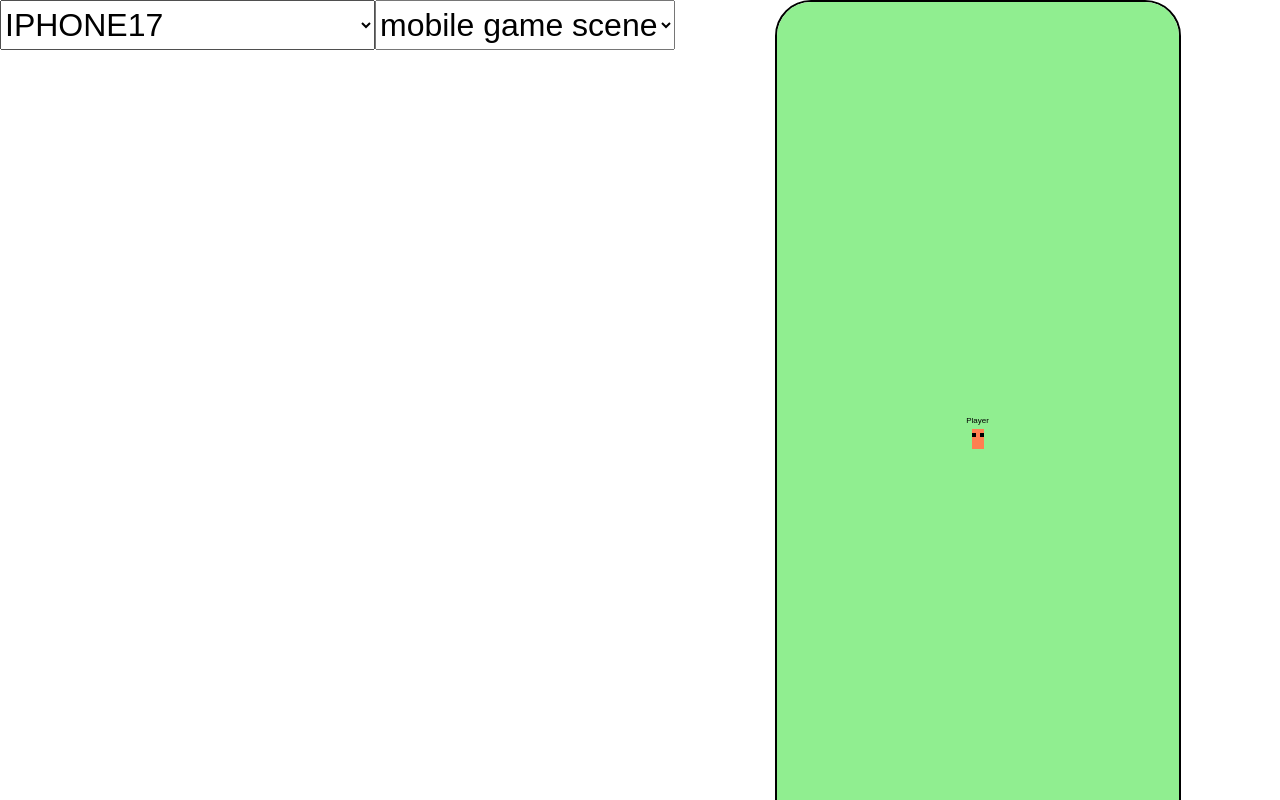
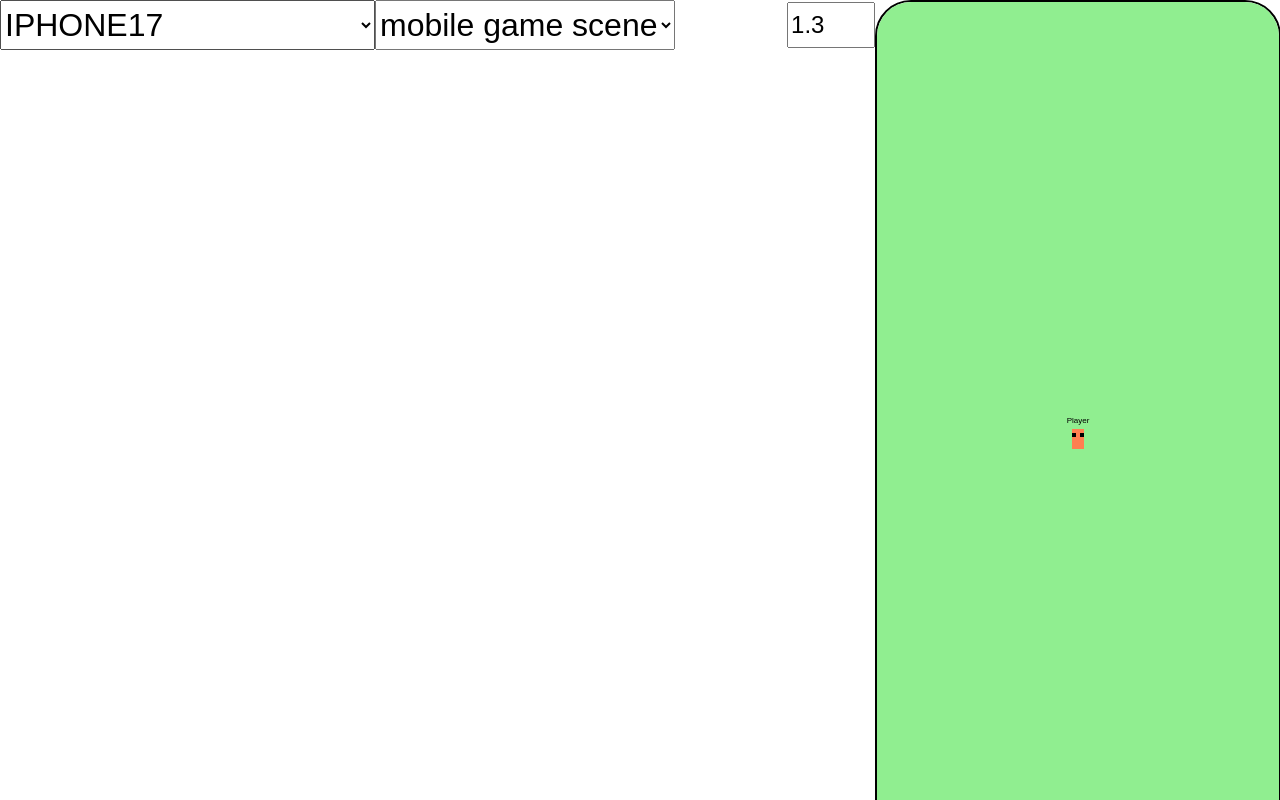
Before and after one commit to SLS480E-Team-3/ikko, a Next.js app: page /MobileTester in a window 1280 px wide. Built offline with nearby package versions, Linux system fonts and the light colour scheme; a web font is replaced by a local one.

Commit message:
FIX joystick area and sensitivity

```diff
--- a/src/app/MobileTester/page.tsx
+++ b/src/app/MobileTester/page.tsx
@@ -30,7 +30,7 @@ import SignUpPage from "@/app/SignUp/page"
 import LogInPage from "@/app/LogIn/page"
 import InfoRecovery from "@/app/InfoRecovery/page"
 import EditInfo from "@/app/EditInfo/page"
-import MobileGameScene from "@/components/Game/MobileGameScene"
+import MobileGameScene, { SENSITIVITY_DEF } from "@/components/Game/MobileGameScene" // imports: **default only** -> **+ SENSITIVITY_DEF**, reason: seed the sensitivity input, mechanism: the input starts at the same default the scene uses
 
 const PHONES: { label: string; screen: CSSProperties }[] = [
     { label: 'IPHONE17', screen: IPHONE17_SCREEN },
@@ -55,21 +55,22 @@ const PHONES: { label: string; screen: CSSProperties }[] = [
     { label: 'XIAOMI_15_PRO', screen: XIAOMI_15_PRO_SCREEN },
 ]
 
-const PAGES: { label: string; page: ReactNode }[] = [
-    {label: 'mobile game scene', page :<MobileGameScene/>},
-    {label: 'sign up', page :<SignUpPage/>},
-    {label: 'log in', page :<LogInPage/>},
-    {label: 'recovery', page :<InfoRecovery/>},
-    {label: 'edit info', page :<EditInfo/>},
-    {label: 'game scene', page :<GameScene/>},
+const PAGES: { label: string; page: (sensitivity: number) => ReactNode }[] = [ // type: **page: ReactNode** -> **page: (sensitivity) => ReactNode**, reason: the sensitivity input must reach MobileGameScene, mechanism: a prebuilt element is frozen with its props, so each page is built at render time from the current input
+    {label: 'mobile game scene', page: (s) => <MobileGameScene sensitivity={s}/>},
+    {label: 'sign up', page: () => <SignUpPage/>},
+    {label: 'log in', page: () => <LogInPage/>},
+    {label: 'recovery', page: () => <InfoRecovery/>},
+    {label: 'edit info', page: () => <EditInfo/>},
+    {label: 'game scene', page: () => <GameScene/>},
 ]
 // mobile game scene = GameScene + the touch joystick; drag with the mouse
-// in the left half of the phone to test it on a laptop
+// anywhere on the phone to test it on a laptop
 
 export default function MobileTester() {
 
     const [phone, setPhone] = useState<CSSProperties>(PHONES[0].screen)
-    const [page, setPage] = useState<ReactNode>(PAGES[0].page)
+    const [page, setPage] = useState<(sensitivity: number) => ReactNode>(() => PAGES[0].page) // state: **the element** -> **its builder**, reason: see PAGES, mechanism: the useState initializer and setPage(() => fn) wrap it because React would call a bare function as an updater
+    const [sensitivity, setSensitivity] = useState<number>(SENSITIVITY_DEF)
 
     return (
         <div style={{
@@ -105,7 +106,7 @@ export default function MobileTester() {
                     }}
                     onChange={(e) => {
                         const selected = PAGES.find((p) => p.label === e.target.value)
-                        if (selected) setPage(selected.page)
+                        if (selected) setPage(() => selected.page)
                     }}
                 >
                     {
@@ -113,12 +114,27 @@ export default function MobileTester() {
                     }
                 </select>
             </div>
+            <label style={{ fontSize: 24, height: 50, display: 'flex', alignItems: 'center', gap: 8, color: 'white' }}>
+                sensitivity
+                <input
+                    type="number"
+                    min={0.1}
+                    max={5}
+                    step={0.1}
+                    value={sensitivity}
+                    onChange={(e) => setSensitivity(Number(e.target.value))}
+                    style={{ width: 80, height: 40, fontSize: 24 }}
+                />
+            </label>
+            {/* joystick sensitivity for 'mobile game scene': full push =
+            50px / sensitivity of drag. A number input with 0.1 steps; an
+            empty box becomes 0, which MobileGameScene floors at 0.1 */}
             <div style={{
                 flex: 1,
                 display: 'flex',
                 overflow: 'auto'
             }}>
-                <MobileView size={phone} page={page}/>
+                <MobileView size={phone} page={page(sensitivity)}/>
             </div>
         </div>
     )
--- a/src/components/Game/MobileGameScene.tsx
+++ b/src/components/Game/MobileGameScene.tsx
@@ -8,10 +8,13 @@ const DEADZONE = 0.15 // fraction of RADIUS treated as "not pushed"
 const KNOB_SIZE = 44 // css px
 // RADIUS sets both the drawn ring and how far a full push is; DEADZONE keeps
 // a resting thumb's jitter from flipping the player's skew/rotate
+export const SENSITIVITY_DEF = 1.3
+// default stick sensitivity: a full push takes RADIUS / 1.2 ~= 42px of drag
+// instead of 50, so the stick reaches full speed slightly sooner
 
 type Stick = { base: { x: number, y: number }, knob: { x: number, y: number } }
 
-export default function MobileGameScene(props: Omit<ComponentProps<typeof GameScene>, 'moveInput' | 'zoomInput'>) { // props: **Omit moveInput** -> **Omit moveInput | zoomInput**, reason: the pinch below owns the zoom, mechanism: this component always passes zoomInput itself, so callers can't
+export default function MobileGameScene({ sensitivity = SENSITIVITY_DEF, ...props }: Omit<ComponentProps<typeof GameScene>, 'moveInput' | 'zoomInput'> & { sensitivity?: number }) { // props: **no sensitivity** -> **sensitivity?**, reason: tune how far a full push is (MobileTester has an input for it), mechanism: pulled out of props so it isn't passed on to GameScene; the rest still spreads through // props: **Omit moveInput** -> **Omit moveInput | zoomInput**, reason: the pinch below owns the zoom, mechanism: this component always passes zoomInput itself, so callers can't
     // takes the same optional props as GameScene (bgProps, player,
     // screenSize) and passes them through; ComponentProps reads them off
     // GameScene so its local BGProps type doesn't need exporting
@@ -31,6 +34,11 @@ export default function MobileGameScene(props: Omit<ComponentProps<typeof GameSc
     // <= 1) -- a ref so a move doesn't need a render to reach the loop.
     // activeIdRef = the one pointer driving the stick. stick is only for
     // drawing the ring/knob; null = nothing on screen
+
+    const reach = RADIUS / Math.max(sensitivity, 0.1)
+    // css px of drag for a full push, also the drawn ring's radius so the
+    // knob still stops on the ring's edge. Max(0.1) guards a 0 / empty input
+    // from dividing by zero
 
     const release = () => {
         activeIdRef.current = null
@@ -60,15 +68,15 @@ export default function MobileGameScene(props: Omit<ComponentProps<typeof GameSc
         const dx = e.clientX - rect.left - stick.base.x
         const dy = e.clientY - rect.top - stick.base.y
         const dist = Math.hypot(dx, dy)
-        const scale = dist > RADIUS ? RADIUS / dist : 1
+        const scale = dist > reach ? reach / dist : 1 // radius: **RADIUS** -> **reach**, reason: sensitivity, mechanism: reach = RADIUS / sensitivity, so a higher sensitivity needs less drag for a full push (same for the 3 lines below)
         const cx = dx * scale
         const cy = dy * scale
-        const push = Math.min(dist, RADIUS) / RADIUS
-        stickRef.current = push < DEADZONE ? { x: 0, y: 0 } : { x: cx / RADIUS, y: cy / RADIUS }
+        const push = Math.min(dist, reach) / reach
+        stickRef.current = push < DEADZONE ? { x: 0, y: 0 } : { x: cx / reach, y: cy / reach }
         setStick({ base: stick.base, knob: { x: stick.base.x + cx, y: stick.base.y + cy } })
     }
     // the offset from the base is shrunk onto the ring when the thumb goes
-    // past RADIUS, so the knob stays on the edge and the vector's length
+    // past reach, so the knob stays on the edge and the vector's length
     // tops out at 1 (full speed). Inside the deadzone the output is 0, so
     // GameScene falls back to the keyboard
 
@@ -98,9 +106,8 @@ export default function MobileGameScene(props: Omit<ComponentProps<typeof GameSc
         pointersRef.current.delete(e.pointerId)
         if (pointersRef.current.size < 2) pinchRef.current = null
     }
-    // these sit on the outer wrapper, so pointer events from both the stick
-    // overlay (left half) and GameScene (right half) bubble up to them and a
-    // pinch works anywhere. The second finger down starts the pinch and
+    // these sit on the outer wrapper, so pointer events from the full-screen
+    // stick overlay bubble up to them and a pinch works anywhere. The second finger down starts the pinch and
     // releases the stick so the player stops. The zoom is the start zoom times
     // how much the finger distance grew (spread = in, pinch = out), in client
     // px so it doesn't matter which element each finger is over. fingerDist
@@ -118,11 +125,11 @@ export default function MobileGameScene(props: Omit<ComponentProps<typeof GameSc
         })
     }, [])
     // the stick overlay is a sibling of GameScene's scene div, not inside it,
-    // so a wheel over the left half never reached GameScene's listener. This
-    // gives the overlay the same native, non-passive listener, writing to
-    // zoomRef -- the target GameScene already eases toward -- so both halves
-    // zoom the same. No double step: a wheel event only bubbles through one
-    // of the two siblings
+    // and covers all of it, so wheel events never reach GameScene's listener
+    // (kept for a bare <GameScene />). This gives the overlay the same
+    // native, non-passive listener, writing to zoomRef -- the target
+    // GameScene already eases toward. No double step: a wheel event only
+    // bubbles through one of the two siblings
 
     return (
         <div
@@ -144,7 +151,7 @@ export default function MobileGameScene(props: Omit<ComponentProps<typeof GameSc
                     position: 'absolute',
                     left: 0,
                     top: 0,
-                    width: '50%',
+                    width: '100%', // style: **width 50%** -> **width 100%**, reason: the stick could only start on one half of the screen, mechanism: the overlay now covers the whole scene so a thumb landing anywhere hits handleDown (GameScene has no pointer handlers of its own to block)
                     height: '100%',
                     zIndex: 1,
                     touchAction: 'none',
@@ -156,10 +163,10 @@ export default function MobileGameScene(props: Omit<ComponentProps<typeof GameSc
                     <>
                         <div style={{
                             position: 'absolute',
-                            left: stick.base.x - RADIUS,
-                            top: stick.base.y - RADIUS,
-                            width: RADIUS * 2,
-                            height: RADIUS * 2,
+                            left: stick.base.x - reach, // ring: **RADIUS** -> **reach**, reason: the ring should match the sensitivity-scaled push distance, mechanism: same reach handleMove clamps the knob to
+                            top: stick.base.y - reach,
+                            width: reach * 2,
+                            height: reach * 2,
                             borderRadius: '50%',
                             background: 'rgba(255, 255, 255, 0.25)',
                             border: '2px solid rgba(255, 255, 255, 0.6)',
@@ -181,8 +188,9 @@ export default function MobileGameScene(props: Omit<ComponentProps<typeof GameSc
             </div>
         </div>
     )
-    // the overlay sits over the left half of the scene (zIndex above the
-    // world); the right half stays free for future buttons. touchAction none
+    // the overlay sits over the whole scene (zIndex above the world), so the
+    // stick can start anywhere; future on-screen buttons need a higher zIndex
+    // than it to receive taps. touchAction none
     // stops the browser from scrolling / pinch-zooming during a drag, and
     // userSelect none stops a long press from selecting text. Ring and knob
     // are centered on their points by subtracting half their size, and have
```
